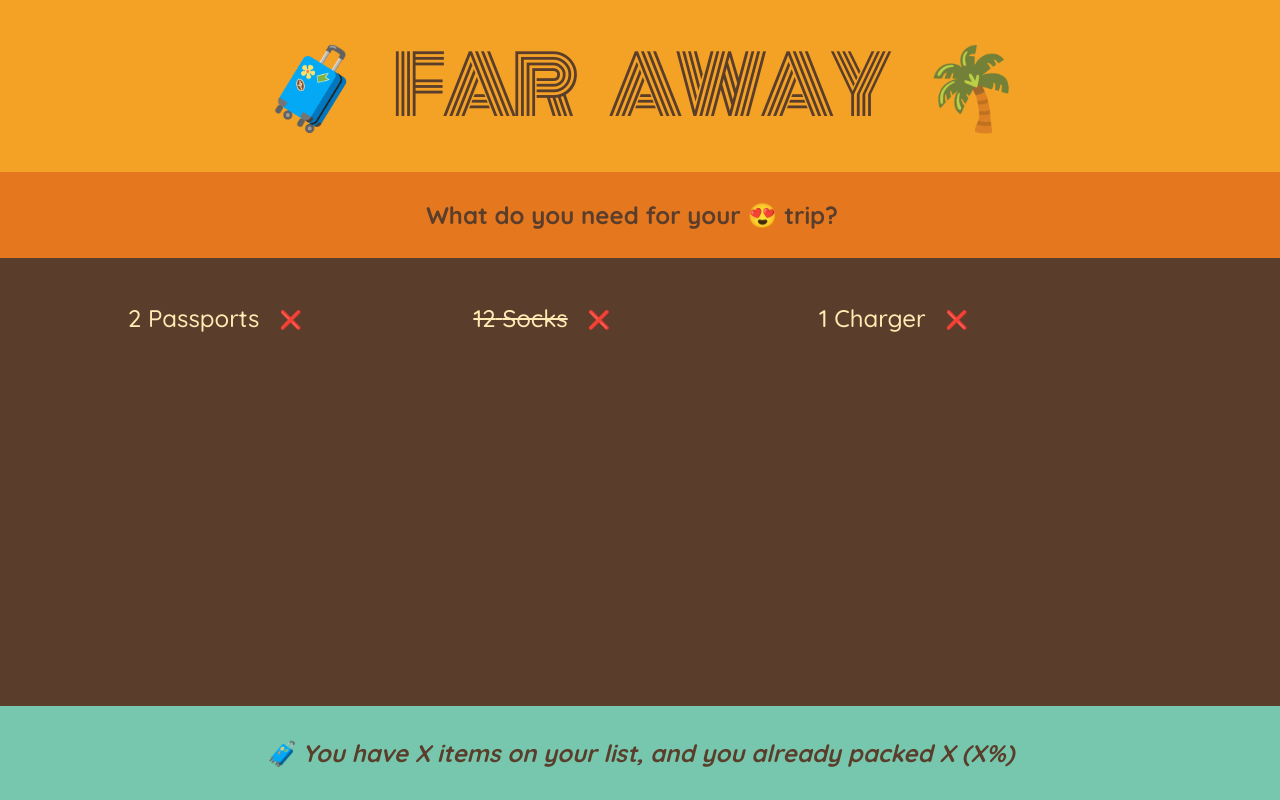
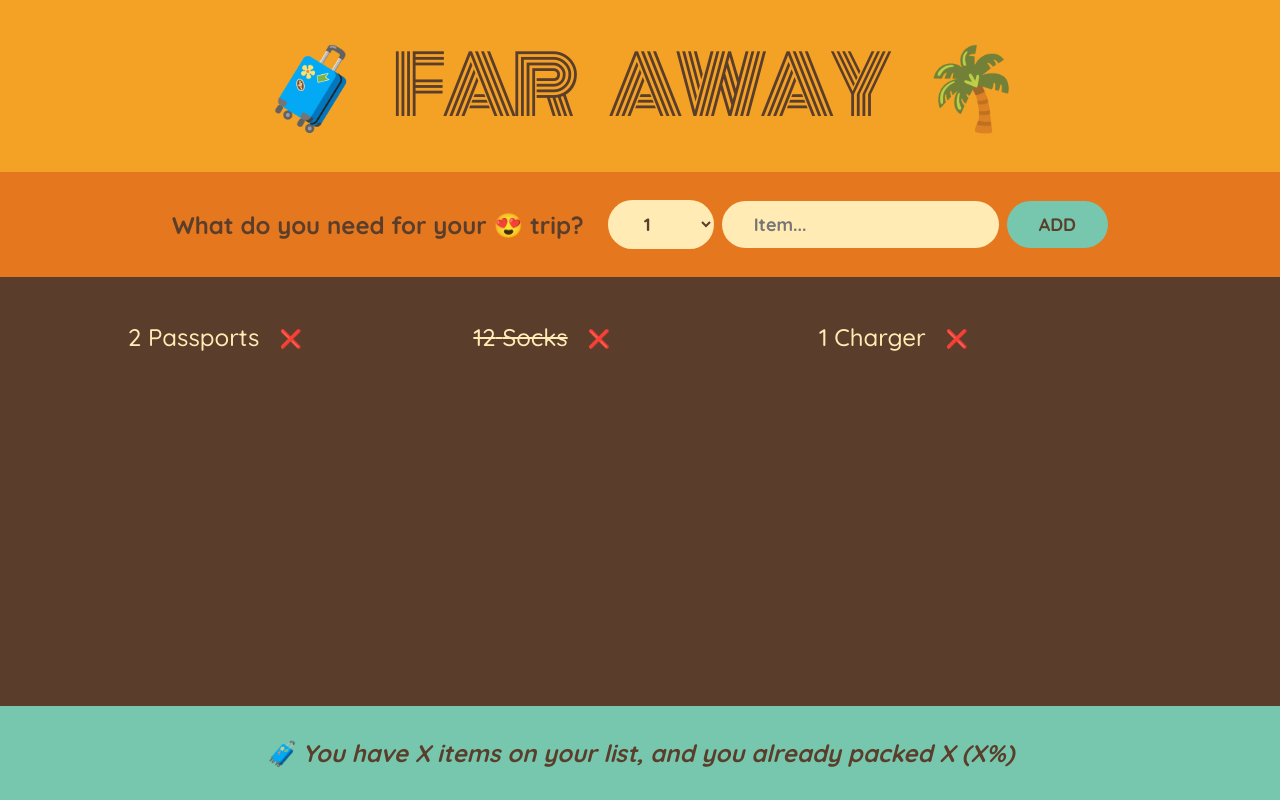
Before and after one commit to bkness/travel-list, a React (Create React App) app: page / in a window 1280 px wide. Built offline with nearby package versions, Linux system fonts and the light colour scheme.

Commit message:
Add form with item quantity selection and input field, enhance PackingList component with item keys

```diff
--- a/src/App.js
+++ b/src/App.js
@@ -1,7 +1,7 @@
 const initialItems = [
   { id: 1, description: "Passports", quantity: 2, packed: false },
   { id: 2, description: "Socks", quantity: 12, packed: true },
-  { id: 2, description: "Charger", quantity: 1, packed: false },
+  { id: 3, description: "Charger", quantity: 1, packed: false },
 ];
 
 export default function App() {
@@ -20,10 +20,24 @@
 }
 
 function Form() {
+  function handleSubmit(e) {
+    e.preventDefault();
+    console.log(e);
+  }
+
   return (
-    <div className="add-form">
+    <form className="add-form" onSubmit={handleSubmit}>
       <h3>What do you need for your 😍 trip?</h3>
-    </div>
+      <select>
+        {Array.from({ length: 20 }, (_, i) => i + 1).map((num) => (
+          <option value={num} key={num}>
+            {num}
+          </option>
+        ))}
+      </select>
+      <input type="text" placeholder="Item..." />
+      <button>Add</button>
+    </form>
   );
 }
 
@@ -32,7 +46,7 @@
     <div className="list">
       <ul>
         {initialItems.map((item) => (
-          <Item item={item} />
+          <Item item={item} key={item.id} />
         ))}
       </ul>
     </div>
```
Also changed, not shown: public/logo192.png (added).
